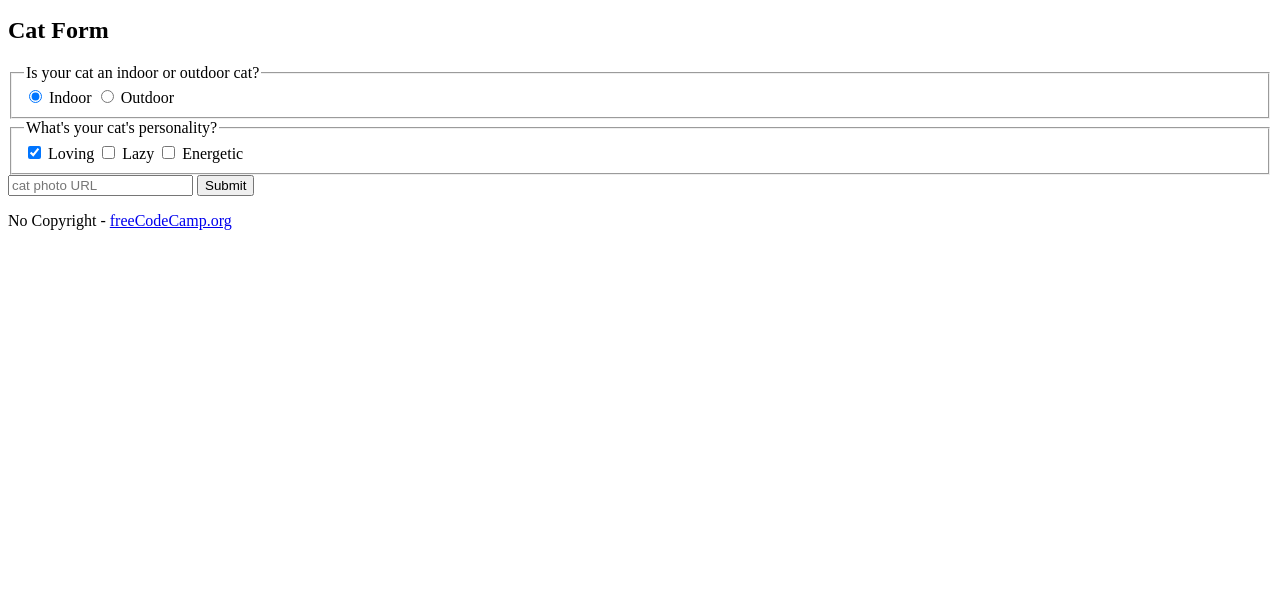
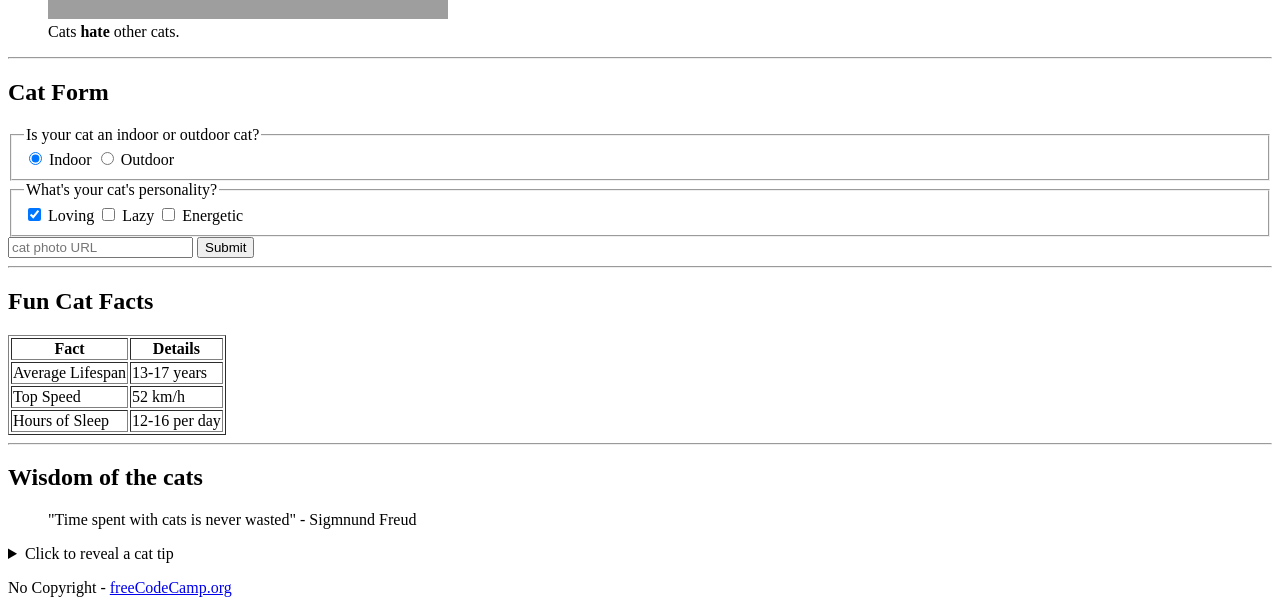
Before and after one commit to AnastasiiaDb/my-js-tasks, a plain HTML site: page index.html in a window 1280 px wide. Shown: the part 1453-2063 px from the top of the page. Before the commit the page ends 1699 px from the top, so only its background shows below. Drawn offline with Linux system fonts and the light colour scheme; grey boxes are pictures that could not be loaded.

Commit message:
Elements added

```diff
--- a/index.html
+++ b/index.html
@@ -2,11 +2,23 @@
 <html lang="en">
   <head>
     <title>CatPhotoApp</title>
+    <link rel="stylesheet" href="./styles.css">
   </head>
   <body>
+    <nav>
+      <p>
+        <a href="#photos">Photos</a> |
+        <a href="#lists">Lists</a> |
+        <a href="#form">Form</a> |
+        <a href="#facts">Facts</a> |
+        <a href="#quote">Quote</a> |
+      </p>
+    </nav>
+
     <main>
       <h1>CatPhotoApp</h1>
-      <section>
+
+      <section id="photos">
         <h2>Cat Photos</h2>
         <p>
           Everyone loves
@@ -27,7 +39,10 @@
             alt="A cute orange cat lying on its back."
         /></a>
       </section>
-      <section>
+
+      <hr>
+
+      <section id="lists">
         <h2>Cat Lists</h2>
         <h3>Things cats love:</h3>
         <ul>
@@ -56,7 +71,10 @@
           <figcaption>Cats <strong>hate</strong> other cats.</figcaption>
         </figure>
       </section>
-      <section>
+
+      <hr>
+
+      <section id="form">
         <h2>Cat Form</h2>
         <form action="https://freecatphotoapp.com/submit-cat-photo">
           <fieldset>
@@ -110,7 +128,45 @@
           <button type="submit">Submit</button>
         </form>
       </section>
+
+      <hr>
+
+      <section id="facts">
+        <h2>Fun Cat Facts</h2>
+        <table border="1">
+          <tr>
+            <th>Fact</th>
+            <th>Details</th>
+          </tr>
+          <tr>
+            <td>Average Lifespan</td>
+            <td>13-17 years</td>
+          </tr>
+          <tr>
+            <td>Top Speed</td>
+            <td>52 km/h</td>
+          </tr>
+          <tr>
+            <td>Hours of Sleep</td>
+            <td>12-16 per day</td>
+          </tr>
+        </table>
+      </section>
+
+      <hr>
+
+      <section id="quote">
+        <h2>Wisdom of the cats</h2>
+        <blockquote>
+          "Time spent with cats is never wasted" - Sigmnund Freud
+        </blockquote>
+        <details>
+          <summary>Click to reveal a cat tip</summary>
+          <p>Cats love high spots. Give them  access to shelves or window sills</p>
+        </details>
+      </section>
     </main>
+
     <footer>
       <p>
         No Copyright -
```
Also changed, not shown: styles.css (added).
